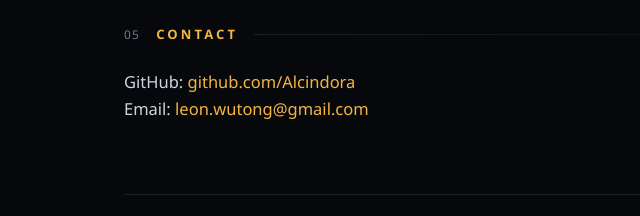
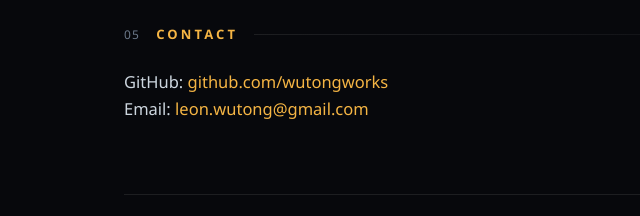
Before and after one commit to wutongworks/wutongworks.github.io, a plain HTML site: page index.html in a window 1280 px wide. Shown: the part 2468-2684 px from the top of the page, 0-640 px from the left. Drawn offline with Linux system fonts and the light colour scheme.

Commit message:
Update GitHub links after rename to wutongworks

```diff
--- a/index.html
+++ b/index.html
@@ -198,7 +198,7 @@
       <div class="role">Automotive HMI Designer &amp; Developer</div>
       <div class="loc">NANJING · CHINA</div>
       <div class="cta">
-        <a class="btn primary" href="https://github.com/Alcindora">GitHub ↗</a>
+        <a class="btn primary" href="https://github.com/wutongworks">GitHub ↗</a>
         <a class="btn" href="/wutong/">Live Cluster Demo ↗</a>
         <a class="btn" href="mailto:leon.wutong@gmail.com">leon.wutong@gmail.com</a>
       </div>
@@ -290,7 +290,7 @@
 
   <section class="reveal contact" id="contact">
     <div class="shead"><span class="no">05</span><h2>Contact</h2></div>
-    <p>GitHub: <a href="https://github.com/Alcindora">github.com/Alcindora</a><br>
+    <p>GitHub: <a href="https://github.com/wutongworks">github.com/wutongworks</a><br>
     Email: <a href="mailto:leon.wutong@gmail.com">leon.wutong@gmail.com</a></p>
   </section>
 
```
